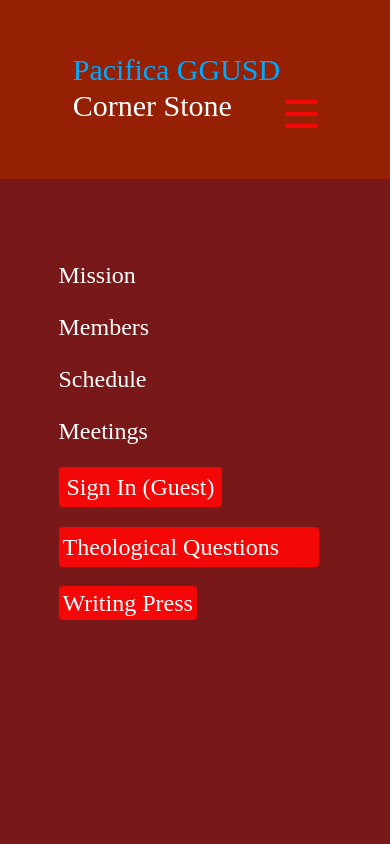
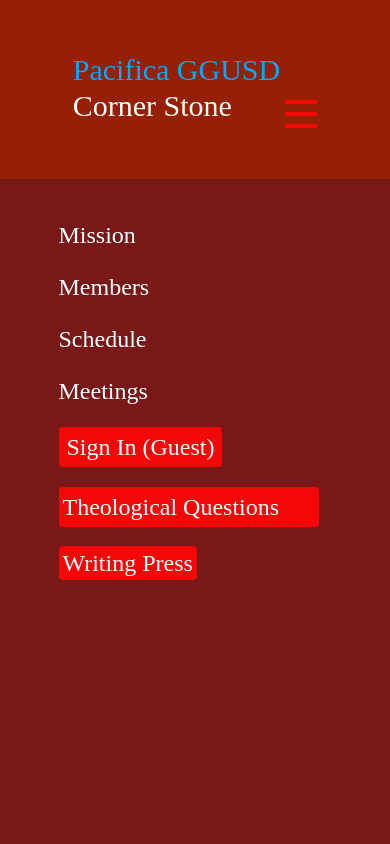
Before and after one commit to minh-p/pacificacornerstone, a Next.js app in the folder frontend/: page / in a window 390 px wide. Both pictures are taken after a click on the button 301 px from the left and 89 px from the top of the page. Shown: the top 844 px of the page. Built offline with nearby package versions, Linux system fonts and the light colour scheme; no server answers.

Commit message:
Style changes. Look more comfortable on HD monitor

```diff
--- a/frontend/app/components/ClubActivities.tsx
+++ b/frontend/app/components/ClubActivities.tsx
@@ -22,7 +22,7 @@
   return (
     <article
       id="club-activities"
-      className="relative max-w-[1920px] flex flex-col 2xl:flex-row m-auto"
+      className="relative max-w-[1280px] flex flex-col 2xl:flex-row m-auto"
     >
       <div className="text-center bg-white lx:w-[50vw] bg-slate-100">
         <div className="m-auto p-5 aspect-video videoWrapper">
--- a/frontend/app/components/Homehero.tsx
+++ b/frontend/app/components/Homehero.tsx
@@ -2,10 +2,10 @@
 
 const Homehero = () => {
   return (
-    <article className="max-w-[1920px] m-auto">
+    <article className="max-w-[1280px] m-auto relative">
       <div className="border-[2px] border-black border-solid brightness-75 m-auto p-5 bg-center bg-cover relative bg-hero-image h-[400px] md:h-[844px]"></div>
-      <div className="absolute top-[250px] ml-[50px] md:top-[550px] space-y-5 p-5 m-auto">
-        <h1 className="text-left lx:text-7xl lg:text-6xl md:text-5xl text-4xl font-bold italic text-white">
+      <div className="absolute top-[0px] md:ml-[50px] md:top-[300px] space-y-5 p-5 m-auto overflow-y-auto">
+        <h1 className="text-left lx:text-7xl lg:text-6xl md:text-5xl sm:text-4xl text-3xl font-bold italic text-white">
           A Pacifica Christian Club
         </h1>
         <p className="ml-0 w-full lg:ml-10 text-left p-2 rounded md:text-lg text-md stroke-2 font-bold md:w-[620px] text-white">
--- a/frontend/app/components/MeetingNotes.tsx
+++ b/frontend/app/components/MeetingNotes.tsx
@@ -9,7 +9,7 @@
     return (
       <article
         id="meeting-notes"
-        className="relative max-w-[1920px] m-auto h-[800px] bg-[#f9f5eb]"
+        className="relative max-w-[1280px] m-auto h-[800px] bg-[#f9f5eb]"
       >
         <div className="pt-[50px]">
           <h2 className="text-center font-bold lx:text-5xl lg:text-4xl md:text-3xl text-2xl underline">
--- a/frontend/app/components/MobileNav.tsx
+++ b/frontend/app/components/MobileNav.tsx
@@ -59,9 +59,9 @@
             <span className="block h-1 w-8 bg-[#f40707]"></span>
           </div>
         </button>
-        <div className="absolute xl:hidden h-screen bg-[#791818] z-20 top-[179px] w-screen sm:w-[400px] right-0 p-0 m-0 overscroll-auto">
+        <div className="absolute xl:hidden h-[calc(100vh-179px)] bg-[#791818] z-20 top-[179px] w-screen sm:w-[400px] right-0 p-0 m-0 overflow-auto">
           <div className="flex flex-col space-y-5 w-[70%] m-auto">
-            <ul className="flex flex-col space-y-5 mt-20">
+            <ul className="flex flex-col space-y-5 mt-10">
               <li>
                 <Link
                   className="hover:underline text-2xl xl:text-3xl block sm:hidden"
--- a/frontend/app/globals.css
+++ b/frontend/app/globals.css
@@ -79,7 +79,7 @@
   padding-top: 25px;
   height: 0;
   overflow: hidden;
-  height: 580px;
+  height: 360px;
   max-width: 100vw;
 }
 .videoWrapper iframe {
--- a/frontend/app/meetings/page.tsx
+++ b/frontend/app/meetings/page.tsx
@@ -3,9 +3,9 @@
 
 const Meetings = () => {
   return (
-    <section className="bg-[#f9f5eb]">
-      <article className="max-w-[1920px] m-auto h-full p-5">
-        <div className="m-auto max-w-[1920px]">
+    <section className="bg-zinc-200">
+      <article className="max-w-[1280px] m-auto h-full p-5 bg-[#f9f5eb] min-h-[calc(100vh-179px)]">
+        <div className="m-auto">
           <h1 className="font-bold text-center lx-text-5xl lg:text-4xl md:text-3xl text-2xl underline my-[25px]">
             Meeting Notes
           </h1>
```
